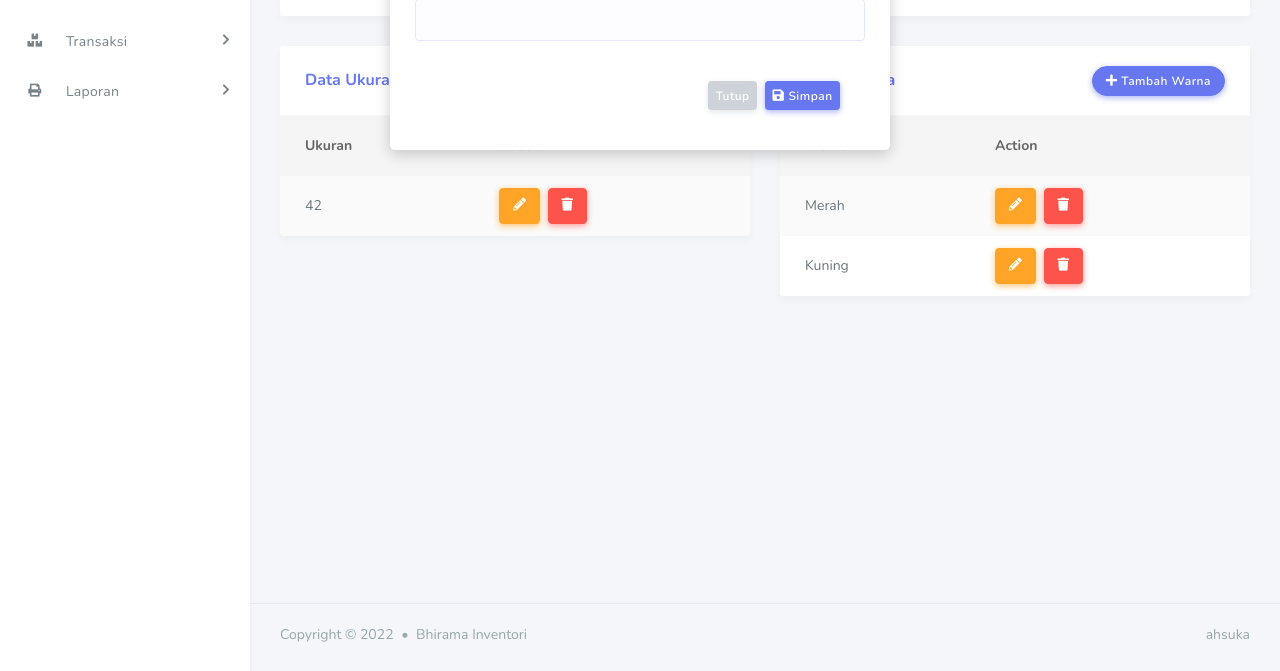
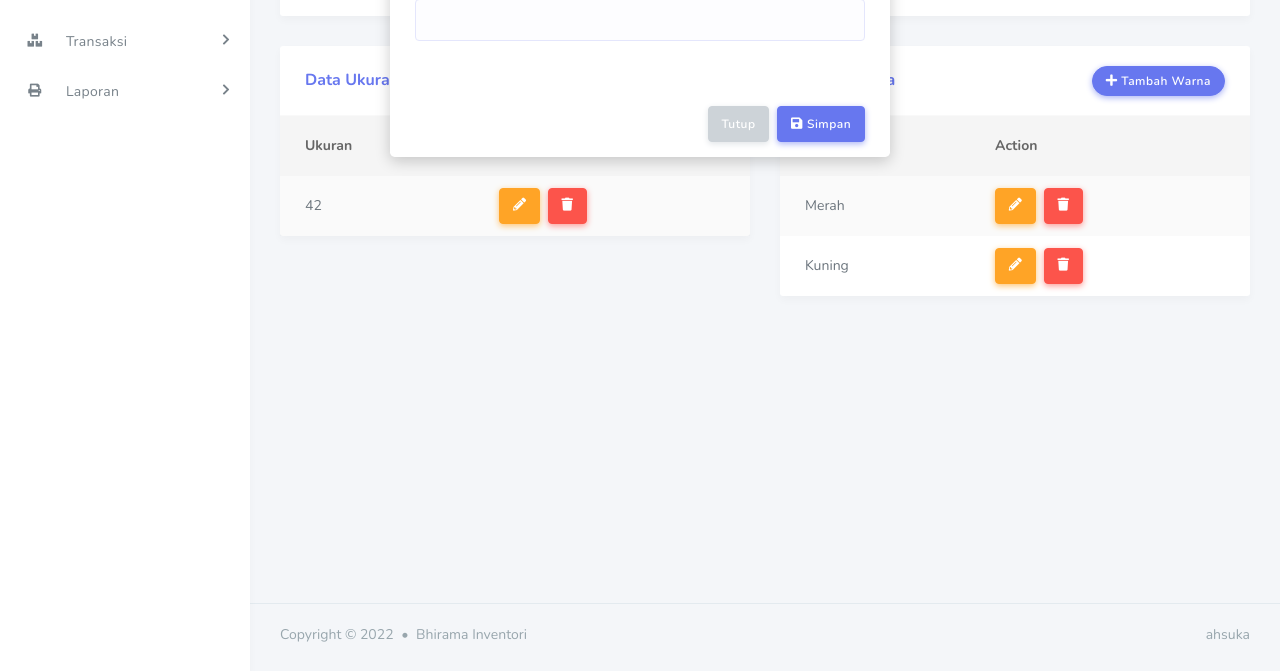
Before and after one commit to yhaae01/bhirama-inventori, a CodeIgniter app: page /yourprojectname/index.php/master/varian/ukuranUbah in a window 1280 px wide, after a click on "Tambah Ukuran". Shown: the part 129-800 px from the top of the page. Run offline with CodeIgniter, Linux system fonts and the light colour scheme; the visitor is signed in with stand-in values (Sample User, id 1); data comes from the database, SQL or seed files in the repository; data that the repository does not hold is empty.

Commit message:
Merubah tampilan modal dan ukuran tombol

```diff
--- a/application/views/master/produk/produk_form.php
+++ b/application/views/master/produk/produk_form.php
@@ -68,8 +68,10 @@
                                     <input type="date" class="form-control" name="tanggal" id="tanggal" placeholder="Tanggal" value="<?php echo $tanggal; ?>" />
                                 </div>
                                 <input type="hidden" name="id_produk" value="<?php echo $id_produk; ?>" />
-                                <button type="submit" class="btn btn-primary"><i class="fas fa-save mr-1"></i><?php echo $button ?></button>
-                                <a href="<?php echo site_url('master/Produk') ?>" class="btn btn-default">Batal</a>
+                                <div class="text-right">
+                                    <a href="<?php echo site_url('master/Produk') ?>" class="btn btn-secondary">Batal</a>
+                                    <button type="submit" class="btn btn-primary"><i class="fas fa-save mr-1"></i><?php echo $button ?></button>
+                                </div>
                             </form>
                         </div>
                     </div>
--- a/application/views/master/varian/index.php
+++ b/application/views/master/varian/index.php
@@ -73,12 +73,12 @@
                                                                 <label>Ukuran</label>
                                                                 <input type="text" class="form-control" name="nama_ukuran" id="nama_ukuran" value=" <?= set_value('nama_ukuran') ?>">
                                                             </div>
+                                                        </div>
                                                         <div class="modal-footer">
-                                                                <button type="button" class="btn btn-sm btn-secondary" data-dismiss="modal">Tutup</button>
-                                                                <button type="submit" class="btn btn-sm btn-primary"><i class="fas fa-save mr-1"></i>Simpan</button>
+                                                            <button type="button" class="btn btn-secondary" data-dismiss="modal">Tutup</button>
+                                                            <button type="submit" class="btn btn-primary"><i class="fas fa-save mr-1"></i>Simpan</button>
                                                         </div>
                                                         </form>
-                                                        </div>
                                                     </div>
                                                 </div>
                                             </div>
@@ -102,12 +102,12 @@
 
                                                                 <input type="text" class="form-control" name="nama_ukuran" id="nama_ukuran" value="<?= $u['nama_ukuran'] ?>">
                                                             </div>
+                                                        </div>
                                                         <div class="modal-footer">
-                                                                <button type="button" class="btn btn-sm btn-secondary" data-dismiss="modal">Tutup</button>
-                                                                <button type="submit" class="btn btn-sm btn-primary"><i class="fas fa-edit mr-1"></i>Ubah</button>
+                                                            <button type="button" class="btn btn-secondary" data-dismiss="modal">Tutup</button>
+                                                            <button type="submit" class="btn btn-primary"><i class="fas fa-edit mr-1"></i>Ubah</button>
                                                         </div>
                                                         </form>
-                                                        </div>
                                                     </div>
                                                 </div>
                                             </div>
@@ -128,8 +128,8 @@
                                                                 Yakin ingin hapus ukuran <strong> <?= $u['nama_ukuran']; ?> </strong> ?
                                                             </div>
                                                             <div class="modal-footer">
-                                                                <button type="button" class="btn btn-sm btn-secondary" data-dismiss="modal">Tutup</button>
-                                                                <button type="submit" class="btn btn-sm btn-danger">Hapus</button>
+                                                                <button type="button" class="btn btn-secondary" data-dismiss="modal">Tutup</button>
+                                                                <button type="submit" class="btn btn-danger">Hapus</button>
                                                             </div>
                                                         </form>
                                                     </div>
@@ -198,12 +198,12 @@
                                                                 <label>Warna</label>
                                                                 <input type="text" class="form-control" name="nama_warna" id="nama_warna" value=" <?= set_value('nama_warna') ?>">
                                                             </div>
+                                                        </div>
                                                         <div class=" modal-footer">
-                                                                <button type="button" class="btn btn-sm btn-secondary" data-dismiss="modal">Tutup</button>
-                                                                <button type="submit" class="btn btn-sm btn-primary"><i class="fas fa-save mr-1"></i>Simpan</button>
+                                                            <button type="button" class="btn btn-secondary" data-dismiss="modal">Tutup</button>
+                                                            <button type="submit" class="btn btn-primary"><i class="fas fa-save mr-1"></i>Simpan</button>
                                                         </div>
                                                         </form>
-                                                        </div>
                                                     </div>
                                                 </div>
                                             </div>
@@ -227,12 +227,12 @@
 
                                                                 <input type="text" class="form-control" name="nama_warna" id="nama_warna" value="<?= $w['nama_warna'] ?>">
                                                             </div>
+                                                        </div>
                                                         <div class="modal-footer">
-                                                                <button type="button" class="btn btn-sm btn-secondary" data-dismiss="modal">Tutup</button>
-                                                                <button type="submit" class="btn btn-sm btn-primary"><i class="fas fa-edit mr-1"></i>Ubah</button>
+                                                            <button type="button" class="btn btn-secondary" data-dismiss="modal">Tutup</button>
+                                                            <button type="submit" class="btn btn-primary"><i class="fas fa-edit mr-1"></i>Ubah</button>
                                                         </div>
                                                         </form>
-                                                        </div>
                                                     </div>
                                                 </div>
                                             </div>
@@ -253,8 +253,8 @@
                                                                 Yakin ingin hapus warna <strong> <?= $w['nama_warna']; ?> </strong> ?
                                                             </div>
                                                             <div class="modal-footer">
-                                                                <button type="button" class="btn btn-sm btn-secondary" data-dismiss="modal">Tutup</button>
-                                                                <button type="submit" class="btn btn-sm btn-danger">Hapus</button>
+                                                                <button type="button" class="btn btn-secondary" data-dismiss="modal">Tutup</button>
+                                                                <button type="submit" class="btn btn-danger">Hapus</button>
                                                             </div>
                                                         </form>
                                                     </div>
```
Also changed, not shown: application/views/master/kategori/index.php (+12 -12 lines), application/views/master/rekening/index.php (+12 -12 lines). Lines whose indentation alone changed are shown as unchanged.
